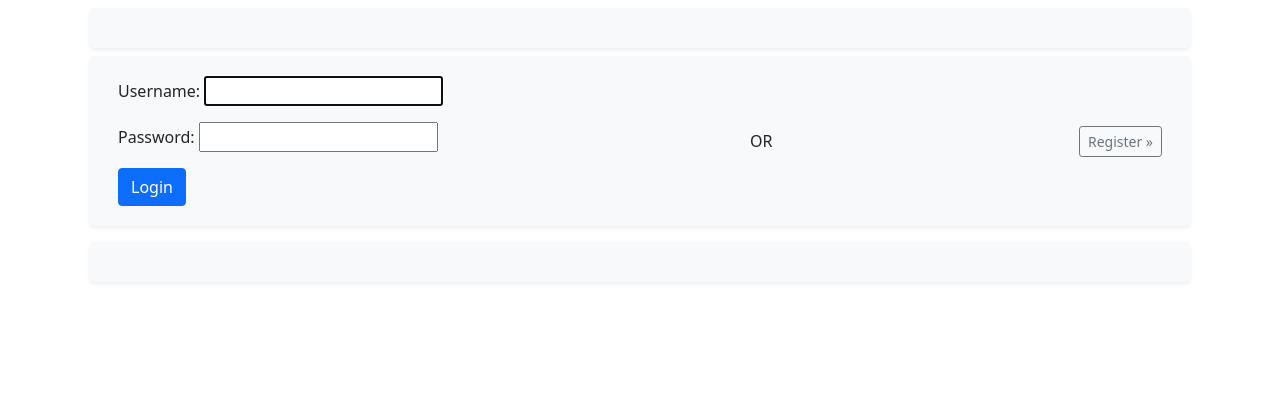
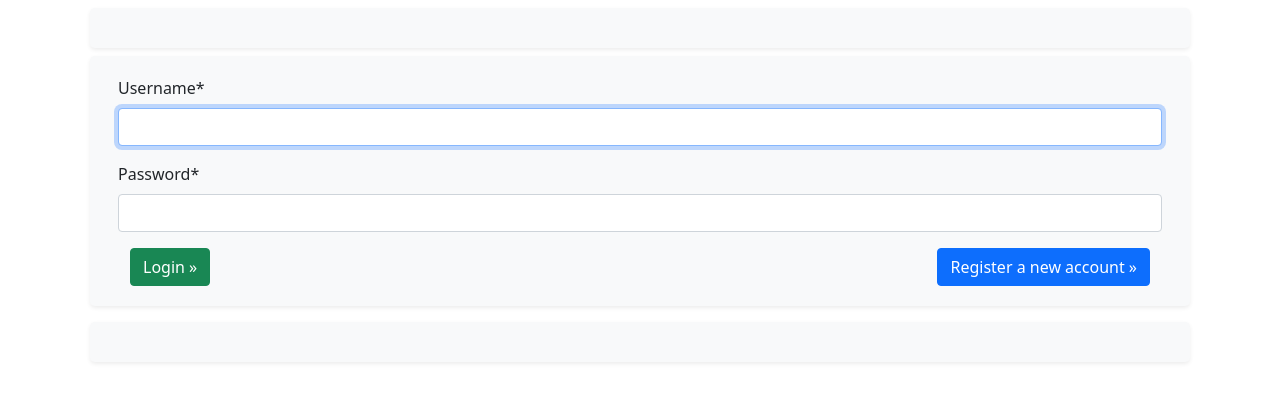
Before and after one commit to Inu-Oh/tommy, a Django app: page /accounts/login/ in a window 1280 px wide. Shown: the top 402 px of the page. Run offline with Django 4.2, Linux system fonts and the light colour scheme; some libraries are stand-ins or nearby versions.

Commit message:
added bootstrap5 to login form

```diff
--- a/accounts/templates/registration/login.html
+++ b/accounts/templates/registration/login.html
@@ -2,19 +2,22 @@
 
 {% block content %}
 
-{% if form.errors %}
-    <p>Your username and password didn't match. Please try again.</p>
-{% endif %}
+    {% if form.errors %}
+        <p>Your username and password didn't match. Please try again.</p>
+    {% endif %}
 
-<form method="post" action="{% url 'login' %}">
-    {% csrf_token %}
-    {{ form.as_p }}
-    <input type="submit" class="btn btn-primary" value="Login" />
-    <input type="hidden" class="next" value="{{ next }}">
-</form>
 
-OR
-<a class="btn btn-sm btn-outline-secondary" href="{% url 'accounts:register' %}">
-    Register &raquo;</a>
+    {% load crispy_forms_tags %}
+    <form method="post" action="{% url 'login' %}" class="w-100">
+        {% csrf_token %}
+        {{ form|crispy }}
+        <div class="container-fluid d-flex justify-content-between">
+            <input type="submit" class="btn btn-success" value="Login &raquo;" />
+            <input type="hidden" class="next" value="{{ next }}" />
+            {% comment %} <span class="pt-2">or</span> {% endcomment %}
+            <a class="btn btn-primary" href="{% url 'accounts:register' %}">
+                Register a new account &raquo;</a>
+        </div>
+    </form>
 
 {% endblock content %}
```
